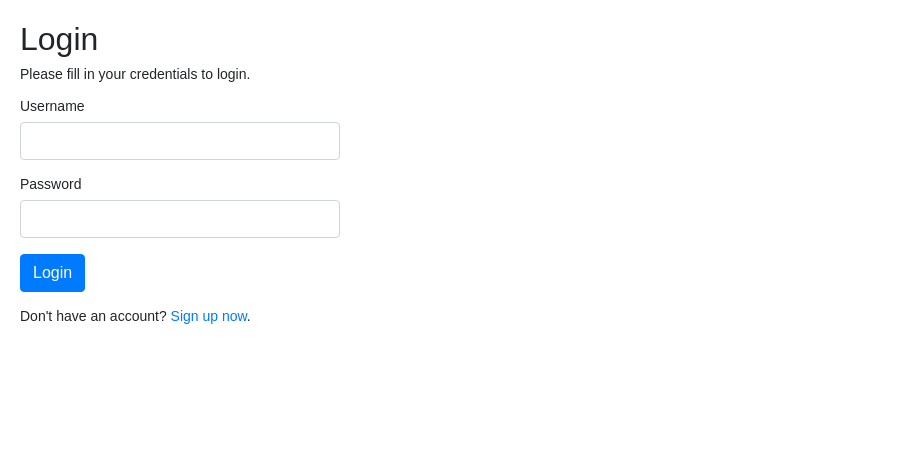
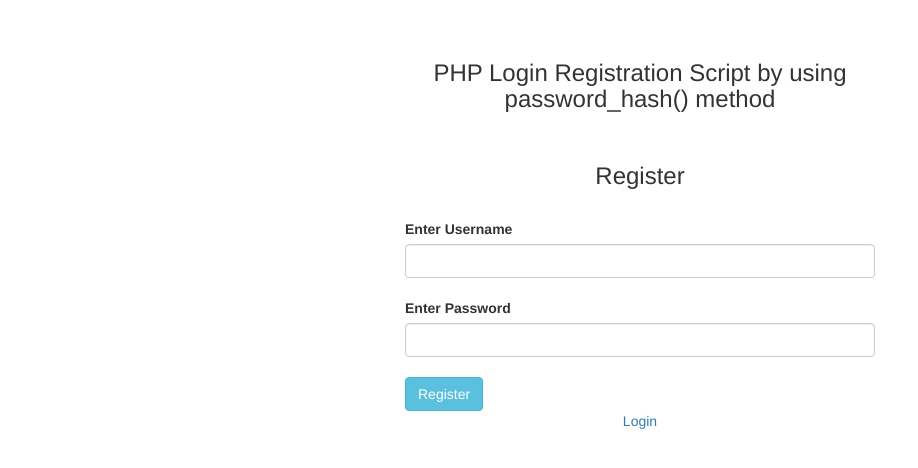
Before and after one commit to melokb2023/contactform, a PHP site: page /contactform/login.php in a window 1280 px wide. Shown: the top 468 px of the page, without its empty margins (0-918 px from the left). Run offline with PHP 8.4, Linux system fonts and the light colour scheme.

Commit message:
initial3

```diff
--- a/admin/adminconfig.php
+++ b/adminconfig.php
@@ -67,7 +67,7 @@
                                     if(isset($_GET['search']))
                                     {
                                         $filtervalues = $_GET['search'];
-                                        $query = "SELECT * FROM users WHERE CONCAT(firstname,lastname,email) LIKE '%$filtervalues%' ";
+                                        $query = "SELECT * FROM contactlist WHERE CONCAT(firstname,lastname,email) LIKE '%$filtervalues%' ";
                                         $query_run = mysqli_query($con, $query);
 
                                         if(mysqli_num_rows($query_run) > 0)
@@ -78,9 +78,9 @@
                                                 <tr>
                                                     <td><?= $items['id']; ?></td>
                                                     <td><?= $items['firstname']; ?><?= $items['lastname']; ?></td>
+                                                    <td><?= $items['email']; ?></td>
                                                     <td><?= $items['dateandtime']; ?></td>
-                                                    <td><?= $items['email']; ?></td>
-                                                </tr>
+                                                    </tr>
                                                 <?php
                                             }
                                         }
--- a/config.php
+++ /dev/null
@@ -1,16 +0,0 @@
-<?php
-/* Database credentials. Assuming you are running MySQL
-server with default setting (user 'root' with no password) */
-define('DB_SERVER', 'localhost');
-define('DB_USERNAME', 'root');
-define('DB_PASSWORD', '');
-define('DB_NAME', 'contactform');
-
-/* Attempt to connect to MySQL database */
-$link = mysqli_connect(DB_SERVER, DB_USERNAME, DB_PASSWORD, DB_NAME);
-
-// Check connection
-if($link === false){
-    die("ERROR: Could not connect. " . mysqli_connect_error());
-}
-?>
--- a/login.php
+++ b/login.php
@@ -1,131 +1,98 @@
 <?php
-// Initialize the session
+ $connect = mysqli_connect("localhost", "root", "", "test");
  session_start();
-
-// Check if the user is already logged in, if yes then redirect him to welcome page
-if(isset($_SESSION["loggedin"]) && $_SESSION["loggedin"] === true){
-    header("location: welcome.php");
-    exit;
+ if(isset($_SESSION["username"]))
+ {
+      header("location:entry.php");
  }
 
-// Include config file
-require_once "config.php";
-
-// Define variables and initialize with empty values
-$username = $password = "";
-$username_err = $password_err = $login_err = "";
-
-// Processing form data when form is submitted
-if($_SERVER["REQUEST_METHOD"] == "POST"){
-
-    // Check if username is empty
-    if(empty(trim($_POST["username"]))){
-        $username_err = "Please enter username.";
-    } else{
-        $username = trim($_POST["username"]);
+ if(isset($_POST["login"]))
+ {
+      if(empty($_POST["username"]) || empty($_POST["password"]))
+      {
+           echo '<script>alert("Both Fields are required")</script>';
       }
-
-    // Check if password is empty
-    if(empty(trim($_POST["password"]))){
-        $password_err = "Please enter your password.";
-    } else{
-        $password = trim($_POST["password"]);
+      else
+      {
+           $username = mysqli_real_escape_string($connect, $_POST["username"]);
+           $password = mysqli_real_escape_string($connect, $_POST["password"]);
+           $query = "SELECT * FROM users WHERE username = '$username'";
+           $result = mysqli_query($connect, $query);
+           if(mysqli_num_rows($result) > 0)
+           {
+                while($row = mysqli_fetch_array($result))
+                {
+                     if(password_verify($password, $row["password"]))
+                     {
+                          //return true;
+                          $_SESSION["username"] = $username;
+                          header("location:entry.php");
                      }
-
-    // Validate credentials
-    if(empty($username_err) && empty($password_err)){
-        // Prepare a select statement
-        $sql = "SELECT id, username, password FROM users WHERE username = ?";
-
-        if($stmt = mysqli_prepare($link, $sql)){
-            // Bind variables to the prepared statement as parameters
-            mysqli_stmt_bind_param($stmt, "s", $param_username);
-
-            // Set parameters
-            $param_username = $username;
-
-            // Attempt to execute the prepared statement
-            if(mysqli_stmt_execute($stmt)){
-                // Store result
-                mysqli_stmt_store_result($stmt);
-
-                // Check if username exists, if yes then verify password
-                if(mysqli_stmt_num_rows($stmt) == 1){
-                    // Bind result variables
-                    mysqli_stmt_bind_result($stmt, $id, $username, $hashed_password);
-                    if(mysqli_stmt_fetch($stmt)){
-                        if(password_verify($password, $hashed_password)){
-                            // Password is correct, so start a new session
-                            session_start();
-
-                            // Store data in session variables
-                            $_SESSION["loggedin"] = true;
-                            $_SESSION["id"] = $id;
-                            $_SESSION["username"] = $username;
-
-                            // Redirect user to welcome page
-                            header("location: welcome.php");
-                        } else{
-                            // Password is not valid, display a generic error message
-                            $login_err = "Invalid username or password.";
+                     else
+                     {
+                          //return false;
+                          echo '<script>alert("Wrong User Details")</script>';
                      }
                 }
-                } else{
-                    // Username doesn't exist, display a generic error message
-                    $login_err = "Invalid username or password.";
            }
-            } else{
-                echo "Oops! Something went wrong. Please try again later.";
-            }
-
-            // Close statement
-            mysqli_stmt_close($stmt);
+           else
+           {
+                echo '<script>alert("Wrong User Details")</script>';
            }
       }
-
-    // Close connection
-    mysqli_close($link);
  }
  ?>
-
  <!DOCTYPE html>
-<html lang="en">
+ <html>
       <head>
-    <meta charset="UTF-8">
-    <title>Login</title>
-    <link rel="stylesheet" href="https://stackpath.bootstrapcdn.com/bootstrap/4.5.2/css/bootstrap.min.css">
-    <style>
-        body{ font: 14px sans-serif; }
-        .wrapper{ width: 360px; padding: 20px; }
-    </style>
+           <title>Webslesson Tutorial | PHP Login Registration Script by using password_hash() method</title>
+           <script src="https://ajax.googleapis.com/ajax/libs/jquery/2.2.0/jquery.min.js"></script>
+           <link rel="stylesheet" href="https://maxcdn.bootstrapcdn.com/bootstrap/3.3.6/css/bootstrap.min.css" />
+           <script src="https://maxcdn.bootstrapcdn.com/bootstrap/3.3.6/js/bootstrap.min.js"></script>
       </head>
       <body>
-    <div class="wrapper">
-        <h2>Login</h2>
-        <p>Please fill in your credentials to login.</p>
-
+           <br /><br />
+           <div class="container" style="width:500px;">
+                <h3 align="center">PHP Login Registration Script by using password_hash() method</h3>
+                <br />
                 <?php
-        if(!empty($login_err)){
-            echo '<div class="alert alert-danger">' . $login_err . '</div>';
+                if(isset($_GET["action"]) == "login")
+                {
+                ?>
+                <h3 align="center">Login</h3>
+                <br />
+                <form method="post">
+                     <label>Enter Username</label>
+                     <input type="text" name="username" class="form-control" />
+                     <br />
+                     <label>Enter Password</label>
+                     <input type="text" name="password" class="form-control" />
+                     <br />
+                     <input type="submit" name="login" value="Login" class="btn btn-info" />
+                     <br />
+                     <p align="center"><a href="index.php">Register</a></p>
+                </form>
+                <?php
+                }
+                else
+                {
+                ?>
+                <h3 align="center">Register</h3>
+                <br />
+                <form method="post">
+                     <label>Enter Username</label>
+                     <input type="text" name="username" class="form-control" />
+                     <br />
+                     <label>Enter Password</label>
+                     <input type="text" name="password" class="form-control" />
+                     <br />
+                     <input type="submit" name="register" value="Register" class="btn btn-info" />
+                     <br />
+                     <p align="center"><a href="index.php?action=login">Login</a></p>
+                </form>
+                <?php
                 }
                 ?>
-
-        <form action="<?php echo htmlspecialchars($_SERVER["PHP_SELF"]); ?>" method="post">
-            <div class="form-group">
-                <label>Username</label>
-                <input type="text" name="username" class="form-control <?php echo (!empty($username_err)) ? 'is-invalid' : ''; ?>" value="<?php echo $username; ?>">
-                <span class="invalid-feedback"><?php echo $username_err; ?></span>
-            </div>
-            <div class="form-group">
-                <label>Password</label>
-                <input type="password" name="password" class="form-control <?php echo (!empty($password_err)) ? 'is-invalid' : ''; ?>">
-                <span class="invalid-feedback"><?php echo $password_err; ?></span>
-            </div>
-            <div class="form-group">
-                <input type="submit" class="btn btn-primary" value="Login">
-            </div>
-            <p>Don't have an account? <a href="register.php">Sign up now</a>.</p>
-        </form>
            </div>
       </body>
  </html>
```
Also changed, not shown: admin/admintable.php (deleted, +0 -43 lines), admin/style.css (deleted, +0 -62 lines), contactform.php (+4 -4 lines), save.php (added, +13 -0 lines). Lines whose indentation alone changed are shown as unchanged.
